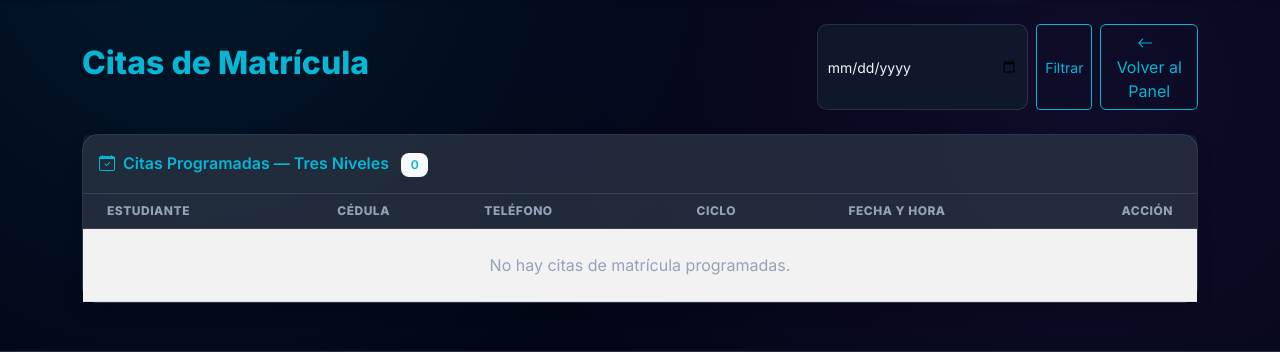
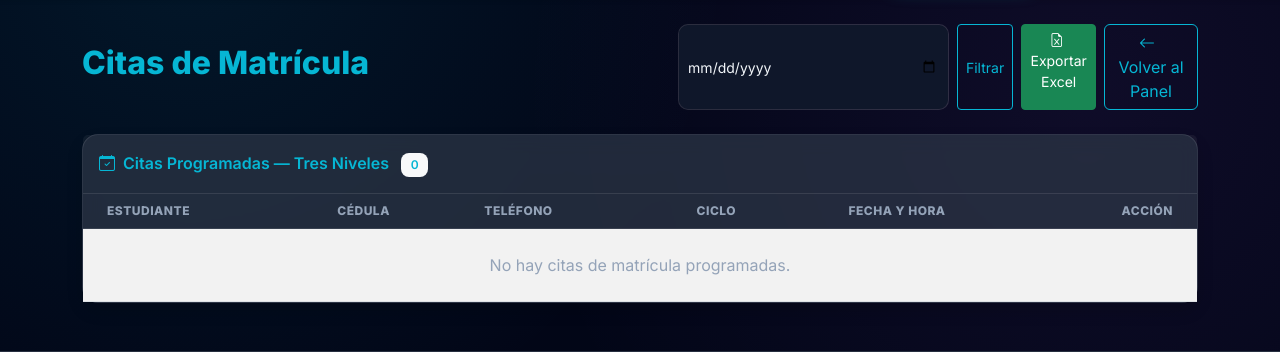
Before and after one commit to LUISKA777/Wep-Cindea, a Flask app: page /admin/matricula-citas in a window 1280 px wide. Shown: the part 67-419 px from the top of the page. Run offline with Flask 3, Linux system fonts and the light colour scheme; the visitor is signed in with stand-in values (Sample User, id 1); data that the repository does not hold is empty.

Commit message:
Arreglo de exel admin

```diff
--- a/app.py
+++ b/app.py
@@ -1647,8 +1647,8 @@ def api_admin_matricula_citas():
 def admin_matricula_citas():
     date_filter = request.args.get('date')
     format_type = request.args.get('format')
-    if format_type == 'excel' and not current_user.is_superadmin:
-        flash('Acceso denegado. Solo los superadministradores pueden exportar a Excel.', 'danger')
+    if format_type == 'excel' and not (current_user.is_admin or current_user.is_superadmin):
+        flash('Acceso denegado. Se requieren privilegios de administrador o superadministrador para exportar a Excel.', 'danger')
         return redirect(url_for('admin_matricula_citas'))
     params = 'order=appointment_date.asc,appointment_time.asc'
     if date_filter:
--- a/templates/admin_matricula_citas.html
+++ b/templates/admin_matricula_citas.html
@@ -16,7 +16,7 @@
     <div class="d-flex gap-2" id="export-controls">
         <input type="date" id="date-filter" class="form-control form-control-sm">
         <button id="apply-filter" class="btn btn-sm btn-outline-primary">Filtrar</button>
-        {% if current_user.is_superadmin %}
+        {% if current_user.is_admin or current_user.is_superadmin %}
         <a href="#" id="export-excel" class="btn btn-sm btn-success">
             <i class="bi bi-file-earmark-excel me-1"></i>Exportar Excel
         </a>
```
